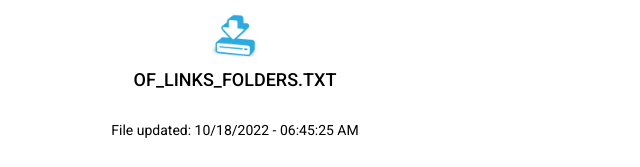
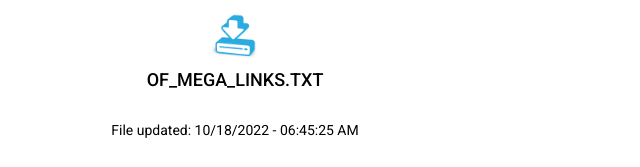
Before and after one commit to nextcloud3/file, a plain HTML site: page index.html in a window 1280 px wide. Shown: the part 263-430 px from the top of the page, 405-1045 px from the left. Drawn offline with Linux system fonts and the light colour scheme; files that its build step writes are made by us from their sources; a web font is replaced by a local one.

Commit message:
Update index.html

```diff
--- a/index.html
+++ b/index.html
@@ -574,7 +574,7 @@
                     <div class="left">
                         <div class="icon"><img src="folder1.png"></div>
                         <div class="info">
-                            <h4>OF_LINKS_FOLDERS.TXT</h4>
+                            <h4>OF_MEGA_LINKS.TXT</h4>
                             </div>
                         <script type="text/javascript">
                             let hoy = new Date();
```
